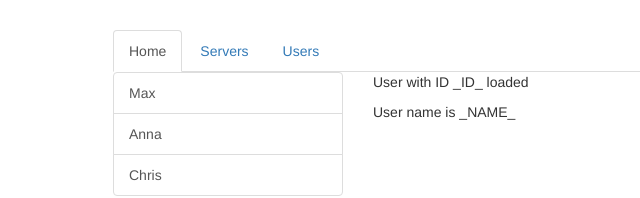
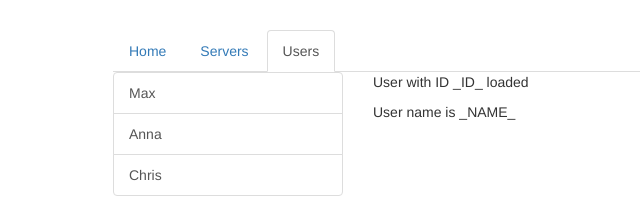
Before and after one commit to sinakeang/angular-router-tutorial, an Angular app: page /users in a window 1280 px wide. Shown: the top 198 px of the page, without its empty margins (152-792 px from the left). Built offline with nearby package versions, Linux system fonts and the light colour scheme.

Commit message:
style active router path on tab based on routerLinkActive and routerLinkActiveOptions

```diff
--- a/src/app/app.component.html
+++ b/src/app/app.component.html
@@ -1,24 +1,29 @@
 <div class="container">
   <div class="row">
     <div class="col-xs-12 col-sm-10 col-md-8 col-sm-offset-1 col-md-offset-2">
-      <!-- using href= will force a refresh of the page,
-        keep code for reference -->
+      <!-- using href= will force a refresh of the page, keep code for reference -->
       <!-- <ul class="nav nav-tabs">
         <li role="presentation" class="active"><a href="/">Home</a></li>
         <li role="presentation"><a href="/servers">Servers</a></li>
         <li role="presentation"><a href="/users">Users</a></li>
       </ul> -->
-      <!-- using routerLink renders the page without refresh,
-        leading / makes this links absolute link -->
+
+      <!-- using routerLink renders the page without refresh, leading / makes this links absolute link -->
+      <!-- user routerLinkActive="something" to set the click of the link to dynamic show the tab is active,
+        note; the Home link will still be active since every link has a /-->
       <ul class="nav nav-tabs">
-          <li role="presentation" class="active"><a routerLink="/">Home</a></li>
-          <li role="presentation"><a routerLink="/servers">Servers</a></li>
-          <!-- can use property binding for more fine
-            grain control of links,
-          note we can use either leading / for absolute
-          path or no / for relative path since we
-          are at the root path right after the server name -->
-          <li role="presentation"><a [routerLink]="['/users']">Users</a></li>
+          <!-- routerLinkActiveOption with exact true makes NG check that active is only set iff exact path is active -->
+          <!-- routerLinkActiveOptions is using property binding since we are using Javascript Objects -->
+          <li role="presentation"
+            routerLinkActive="active"
+            [routerLinkActiveOptions]="{exact: true}">
+            <a routerLink="/">Home</a>
+          </li>
+          <li role="presentation" routerLinkActive="active"><a routerLink="/servers">Servers</a></li>
+          <!-- can use property binding for more fine grain control of links,
+          note: use either prefix / for absolute path or no / for relative path.
+          Since we are at the root path right after the server name -->
+          <li role="presentation" routerLinkActive="active"><a [routerLink]="['/users']">Users</a></li>
         </ul>
     </div>
   </div>
```
